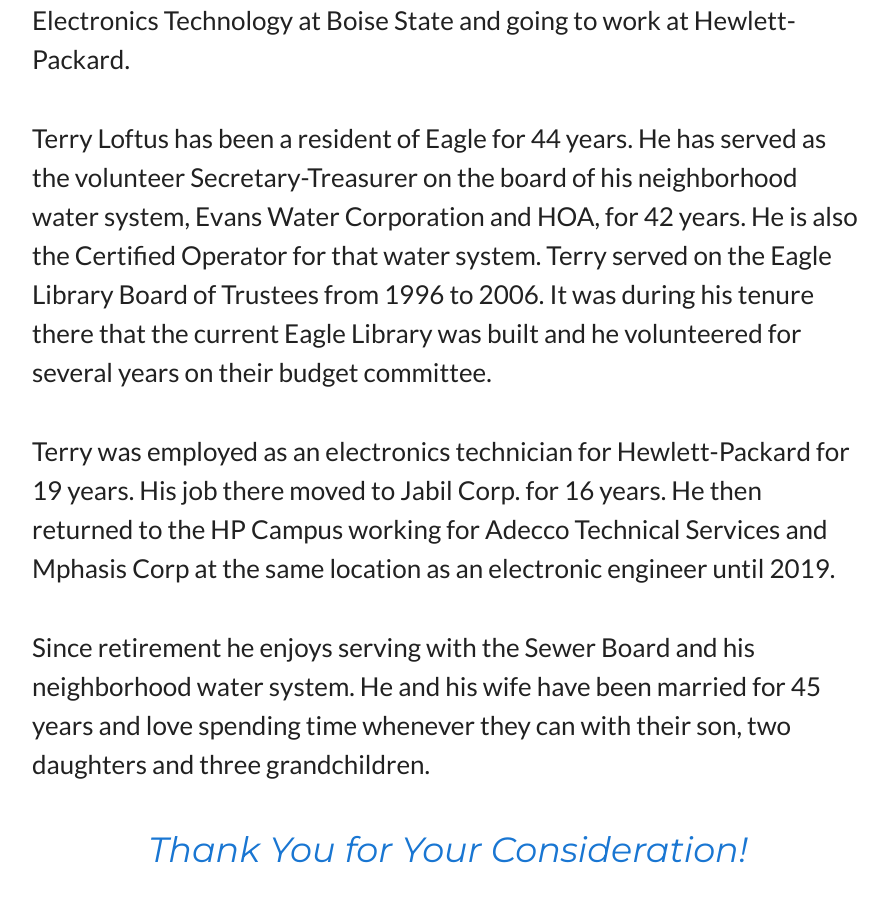
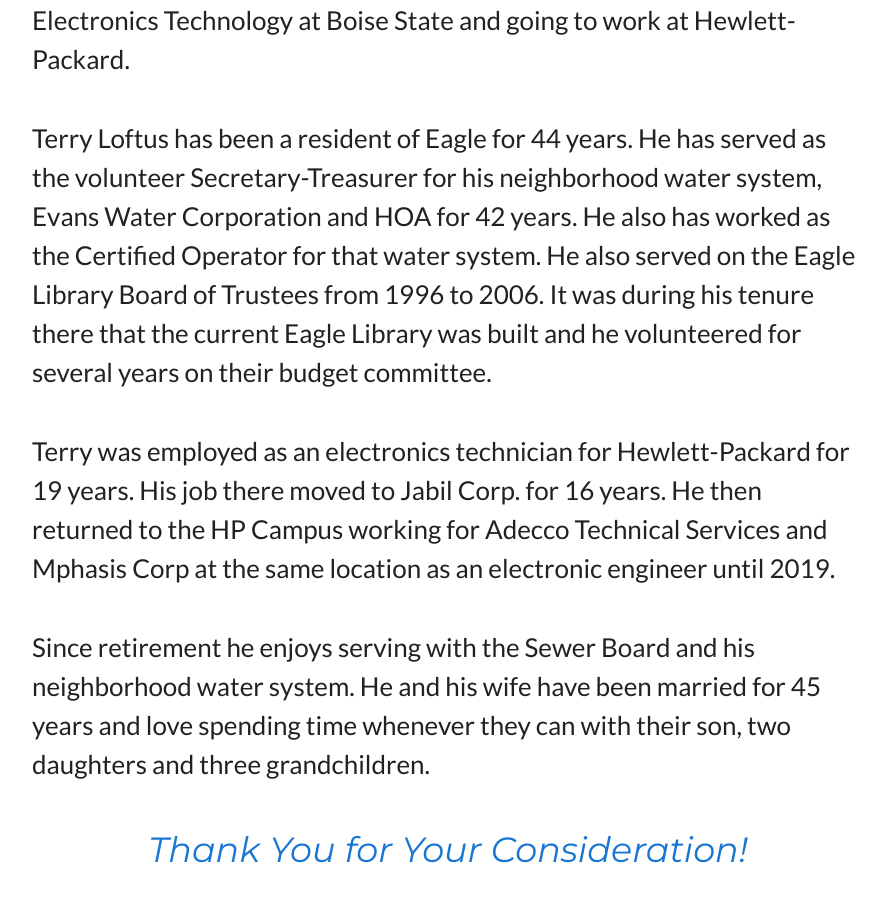
Before and after one commit to IsaiahWright902/terry-loftus-landing-page, a React (Vite) app: page / in a window 1280 px wide. Shown: the part 760-1662 px from the top of the page, without its empty margins (192-1080 px from the left). Before the commit the page ends 1637 px from the top, so only its background shows below. Built offline with nearby package versions, Linux system fonts and the light colour scheme.

Commit message:
text changes

```diff
--- a/src/App.jsx
+++ b/src/App.jsx
@@ -26,7 +26,10 @@ export default function App() {
             pt={2}
           >
             <Grid item xs={12}>
-              <Typography variant="body">
+              <Typography
+                variant="body"
+                sx={{ fontSize: mediaQuerySmall ? "26px" : "20px" }}
+              >
                 His family moved from Seattle to Idaho when he was 12 for his
                 father’s new job as a Superintendent doing sewer and water work
                 all around Boise. He grew up listening to his dad and friends
@@ -37,19 +40,25 @@ export default function App() {
               </Typography>
             </Grid>
             <Grid item xs={12} pt={5}>
-              <Typography variant="body">
+              <Typography
+                variant="body"
+                sx={{ fontSize: mediaQuerySmall ? "26px" : "20px" }}
+              >
                 Terry Loftus has been a resident of Eagle for 44 years. He has
-                served as the volunteer Secretary-Treasurer on the board of his
-                neighborhood water system, Evans Water Corporation and HOA, for
-                42 years. He is also the Certified Operator for that water
-                system. Terry served on the Eagle Library Board of Trustees from
-                1996 to 2006. It was during his tenure there that the current
-                Eagle Library was built and he volunteered for several years on
-                their budget committee.
+                served as the volunteer Secretary-Treasurer for his neighborhood
+                water system, Evans Water Corporation and HOA for 42 years. He
+                also has worked as the Certified Operator for that water system.
+                He also served on the Eagle Library Board of Trustees from 1996
+                to 2006. It was during his tenure there that the current Eagle
+                Library was built and he volunteered for several years on their
+                budget committee.
               </Typography>
             </Grid>
             <Grid item xs={12} pt={5}>
-              <Typography variant="body">
+              <Typography
+                variant="body"
+                sx={{ fontSize: mediaQuerySmall ? "26px" : "20px" }}
+              >
                 Terry was employed as an electronics technician for
                 Hewlett-Packard for 19 years. His job there moved to Jabil Corp.
                 for 16 years. He then returned to the HP Campus working for
@@ -58,14 +67,17 @@ export default function App() {
               </Typography>
             </Grid>
             <Grid item xs={12} pt={5}>
-              <Typography variant="body">
+              <Typography
+                variant="body"
+                sx={{ fontSize: mediaQuerySmall ? "26px" : "20px" }}
+              >
                 Since retirement he enjoys serving with the Sewer Board and his
                 neighborhood water system. He and his wife have been married for
                 45 years and love spending time whenever they can with their
                 son, two daughters and three grandchildren.
               </Typography>
             </Grid>
-            <Grid item xs={12} pt={5} textAlign="center">
+            <Grid item xs={12} pt={5} pb={10} textAlign="center">
               <Typography variant="heroText">
                 Thank You for Your Consideration!
               </Typography>
--- a/src/Components/AboutBio.jsx
+++ b/src/Components/AboutBio.jsx
@@ -35,7 +35,12 @@ export default function AboutBio() {
               Eagle Sewer District Board Member
             </Typography>
 
-            <Typography variant="body" pt={2} pb={1}>
+            <Typography
+              variant="body"
+              pt={2}
+              pb={1}
+              sx={{ fontSize: mediaQuerySmall ? "26px" : "20px" }}
+            >
               Mr. Loftus is running for re-election to the Eagle Sewer Board.
               This is an Ada County election and takes place May 16, 2023. He
               has served on the Board since 2013. His knowledge of sewer systems
```
